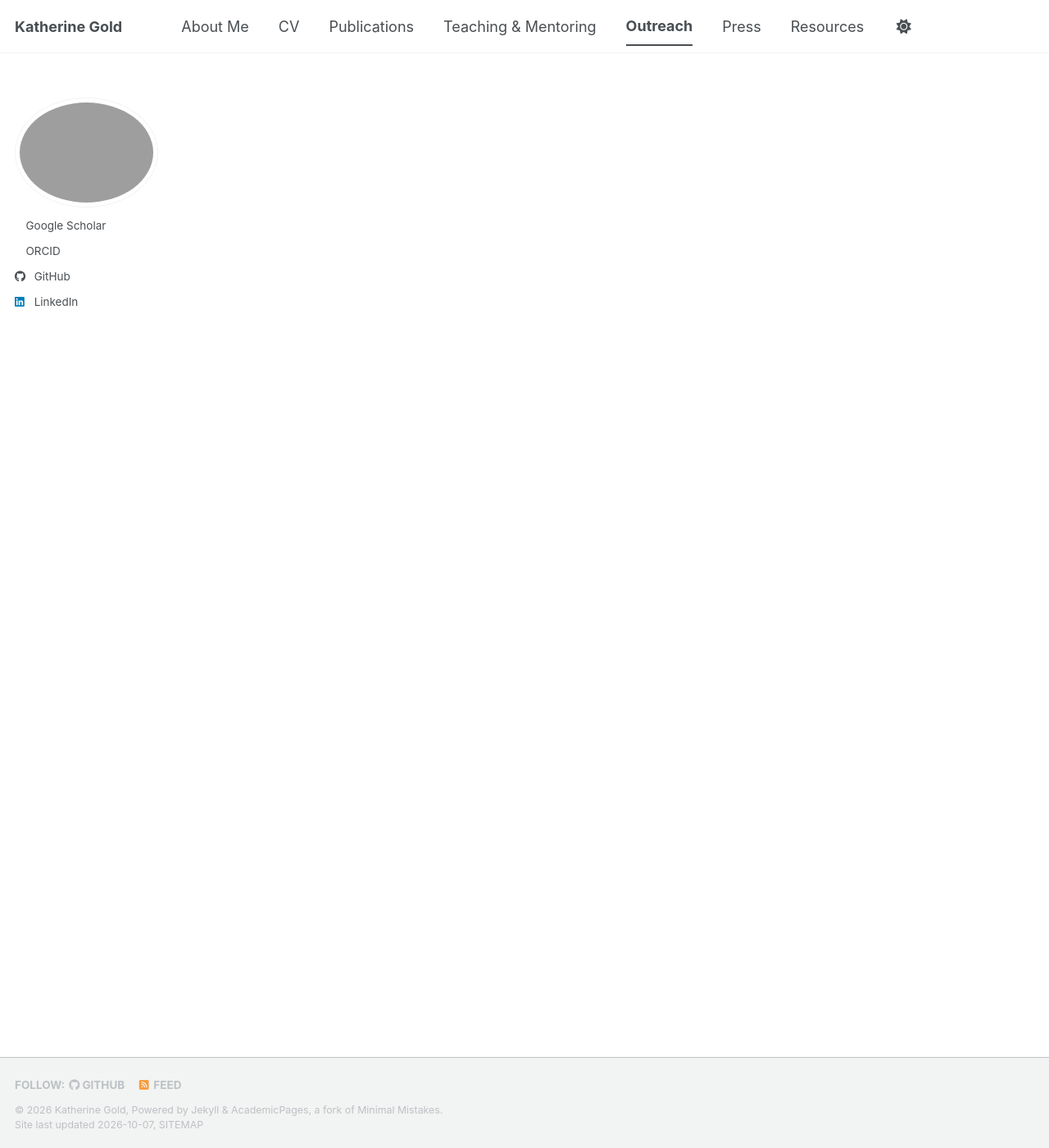
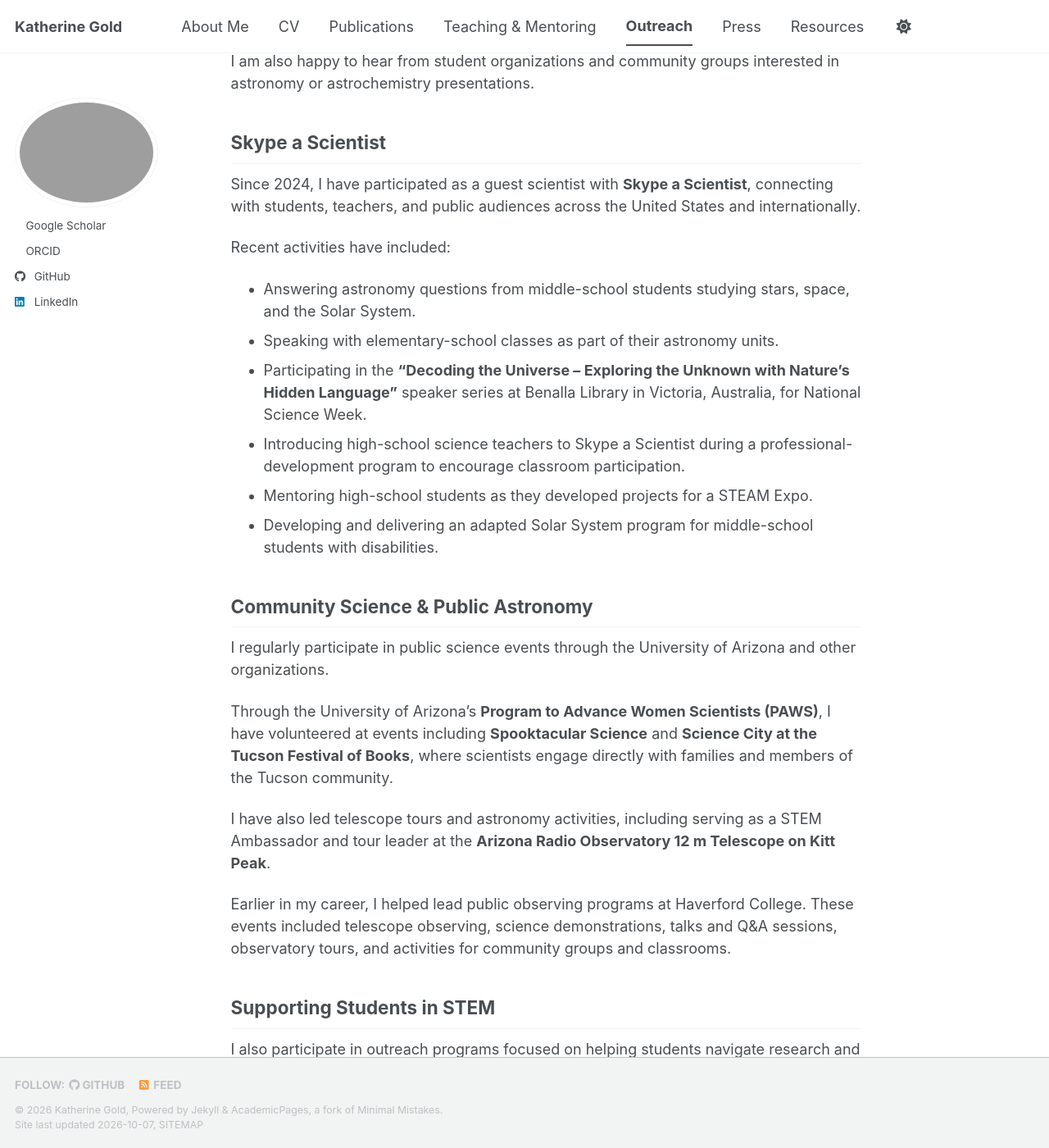
Before and after one commit to katherinegold/katherinegold.github.io, a Jekyll site: the page built from _pages/outreach.md, in a window 1280 px wide and 1400 px high, scrolled down 720 px. Shown: the whole window at 82% size. Built offline with Jekyll 4.4.1, drawn with Linux system fonts in a browser that asks for light colours; a style sheet for code colours, icons or effects is not loaded; some of the changed text lies outside the part shown.

Commit message:
Update outreach.md

```diff
--- a/_pages/outreach.md
+++ b/_pages/outreach.md
@@ -4,4 +4,57 @@ permalink: /outreach/
 author_profile: true
 ---
 
-Content coming soon.
+# Outreach
+
+Science outreach and public engagement are important parts of my work as an astronomer and astrochemist. I enjoy sharing astronomy with students and community audiences, creating opportunities for people to interact directly with scientists, and helping students explore pathways into science.
+
+My outreach has included virtual classroom visits, public astronomy events, telescope tours, science festivals, student mentoring, public talks, and programs designed to make STEM more accessible to a broad range of learners.
+
+## Invite Me to Your Classroom or Group
+
+I participate in **Skype a Scientist** and enjoy visiting classrooms virtually to talk about astronomy, astrochemistry, planetary nebulae, and what it is like to work as a scientist.
+
+If you are interested in inviting me to speak with your class, you can request me through Skype a Scientist.
+
+I schedule a limited number of classroom visits throughout the year so that I can give each visit the time and attention it deserves. I’d be happy to hear from you!
+
+**[Request a classroom visit through Skype a Scientist](INSERT-LINK-HERE)**
+
+I am also happy to hear from student organizations and community groups interested in astronomy or astrochemistry presentations.
+
+## Skype a Scientist
+
+Since 2024, I have participated as a guest scientist with **Skype a Scientist**, connecting with students, teachers, and public audiences across the United States and internationally.
+
+Recent activities have included:
+
+- Answering astronomy questions from middle-school students studying stars, space, and the Solar System.
+- Speaking with elementary-school classes as part of their astronomy units.
+- Participating in the **“Decoding the Universe – Exploring the Unknown with Nature’s Hidden Language”** speaker series at Benalla Library in Victoria, Australia, for National Science Week.
+- Introducing high-school science teachers to Skype a Scientist during a professional-development program to encourage classroom participation.
+- Mentoring high-school students as they developed projects for a STEAM Expo.
+- Developing and delivering an adapted Solar System program for middle-school students with disabilities.
+
+## Community Science & Public Astronomy
+
+I regularly participate in public science events through the University of Arizona and other organizations.
+
+Through the University of Arizona's **Program to Advance Women Scientists (PAWS)**, I have volunteered at events including **Spooktacular Science** and **Science City at the Tucson Festival of Books**, where scientists engage directly with families and members of the Tucson community.
+
+I have also led telescope tours and astronomy activities, including serving as a STEM Ambassador and tour leader at the **Arizona Radio Observatory 12 m Telescope on Kitt Peak**.
+
+Earlier in my career, I helped lead public observing programs at Haverford College. These events included telescope observing, science demonstrations, talks and Q&A sessions, observatory tours, and activities for community groups and classrooms.
+
+## Supporting Students in STEM
+
+I also participate in outreach programs focused on helping students navigate research and higher education.
+
+I have served as an invited panelist for the **Pima-UAZ STEM Bridge Research Readiness Program**, speaking with STEM transfer students about undergraduate research, graduate school preparation, and the transition to a four-year university.
+
+I have also participated in graduate-school application mentoring and mock interviews through **Científico Latino**, and I regularly advise students interested in research, graduate school, and careers in science.
+
+## Astrochemistry Community
+
+Since 2023, I have co-organized the **AstroCheminar Webinar Series** through the Astrochemistry Subdivision of the American Chemical Society. The series brings together graduate students, postdoctoral researchers, and established scientists working across observational, laboratory, experimental, and computational astrochemistry.
+
+The goal of AstroCheminar is to provide an accessible venue for sharing research, building connections, and strengthening the broader astrochemistry community.
```
